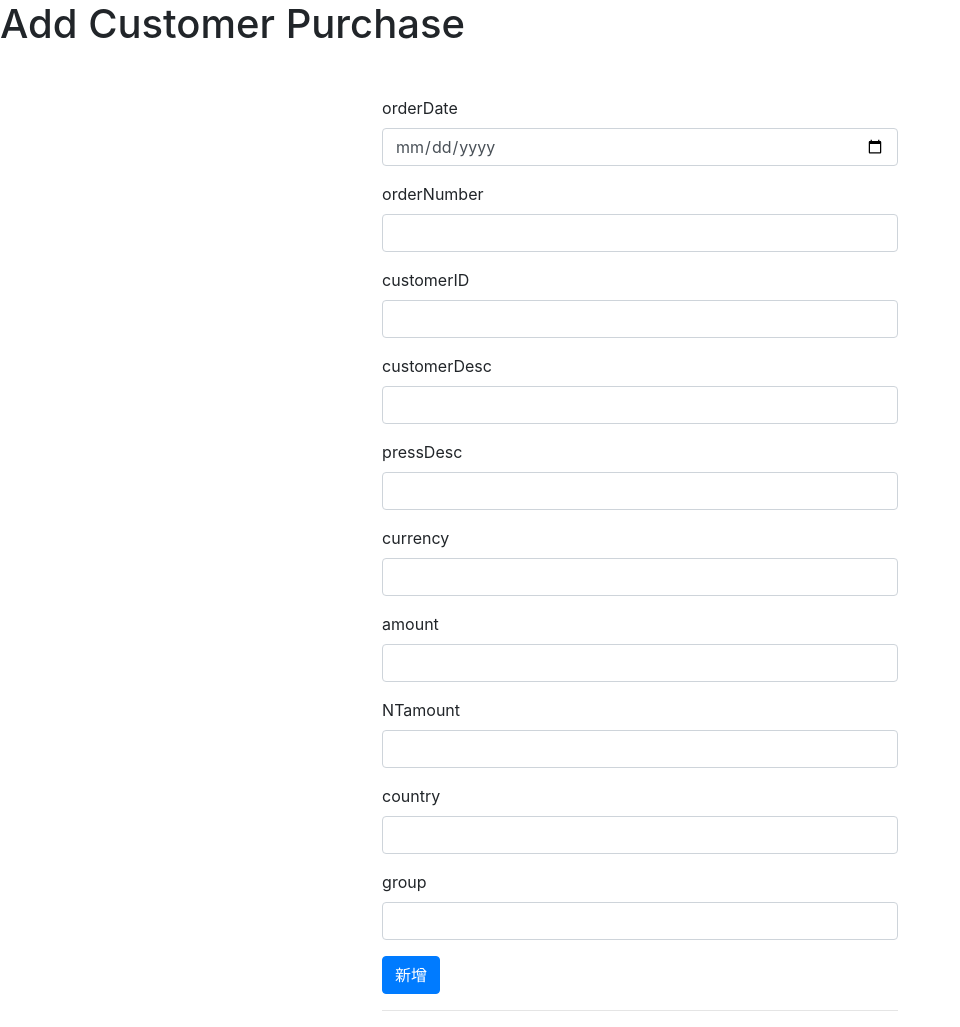
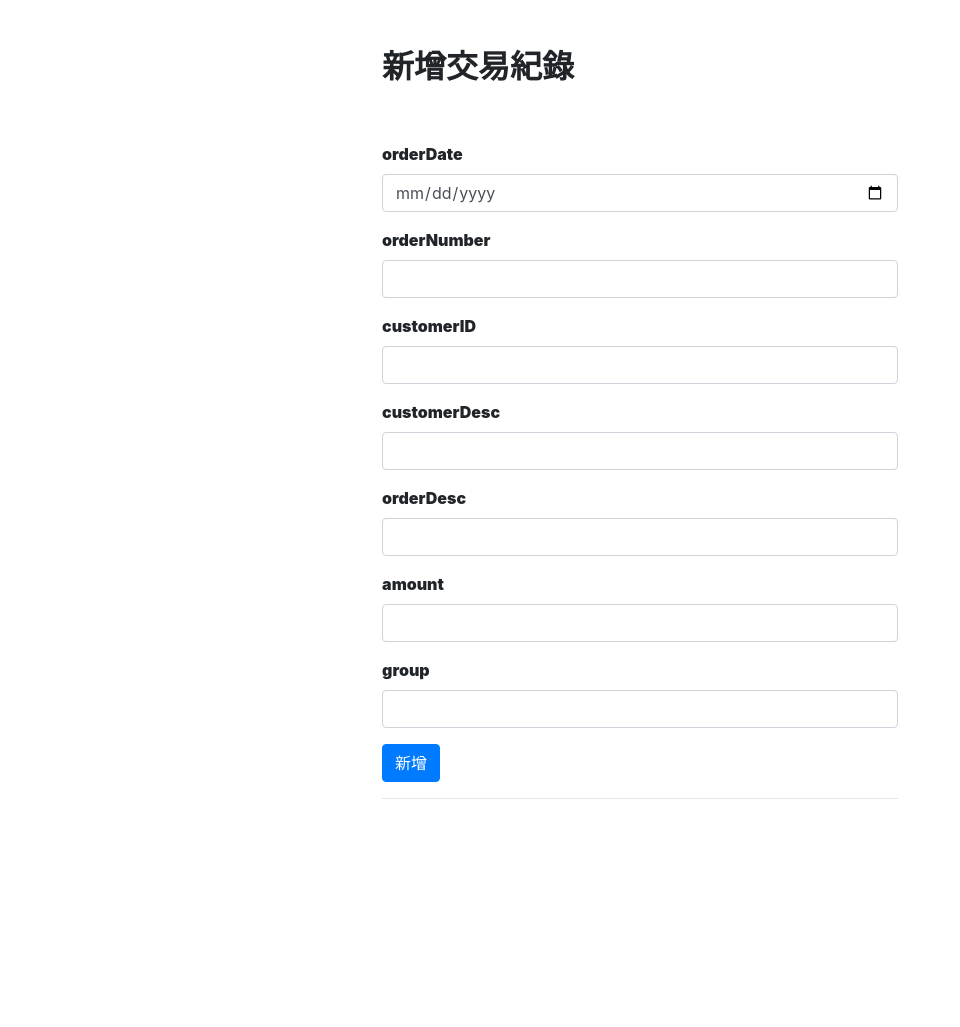
Before and after one commit to wmcompass/onboard, a Django app: page /addPurchase in a window 1280 px wide. Shown: the part 56-1083 px from the top of the page, without its empty margins (0-960 px from the left). After the commit the page ends 855 px from the top, so only its background shows below. Run offline with Django 3.2, Linux system fonts and the light colour scheme; a user stored in the database is signed in; data comes from the database, SQL or seed files in the repository; some libraries are stand-ins or nearby versions.

Commit message:
'20200805'

```diff
--- a/display/forms.py
+++ b/display/forms.py
@@ -16,11 +16,9 @@
 class addPurchaseForm(ModelForm):
     class Meta:
         model = purchase
-        fields = ['orderDate', 'orderNumber', 'customerID', 'customerDesc', 'pressDesc',
-                  'currency', 'amount', 'NTamount', 'country', 'group']
+        fields = ['orderDate', 'orderNumber', 'customerID', 'customerDesc', 'orderDesc', 'amount', 'group']
 
 class editPurchaseForm(ModelForm):
     class Meta:
         model = purchase
-        fields = ['orderDate', 'orderNumber', 'customerID', 'customerDesc', 'pressDesc',
-                  'currency', 'amount', 'NTamount', 'country']
+        fields = ['orderDate', 'orderNumber', 'customerID', 'customerDesc', 'orderDesc', 'amount']
--- a/display/models.py
+++ b/display/models.py
@@ -8,11 +8,8 @@
     orderNumber = models.CharField(max_length=100)
     customerID = models.CharField(max_length=100)
     customerDesc = models.CharField(max_length=250)
-    pressDesc = models.CharField(max_length=250)
-    currency = models.CharField(max_length=20)
+    orderDesc = models.CharField(max_length=500, blank=True)
     amount = models.FloatField()
-    NTamount = models.FloatField()
-    country = models.CharField(max_length=100)
     group = models.CharField(max_length=250)
 
     def __str__ (self):
--- a/display/templates/display/addPurchase.html
+++ b/display/templates/display/addPurchase.html
@@ -2,7 +2,11 @@
 
 {% block content %}
 
-<h1>Add Customer Purchase</h1>
+    <div class="row justify-content-center mt-5">
+        <div class="col-md-5">
+            <h2><b>新增交易紀錄<b></h2>
+        </div>
+    </div>
 
 
     <div class="row justify-content-center mt-5">
@@ -32,28 +36,16 @@
                             <input type="text" name="customerDesc" class="form-control" id="customerDesc">
                         </div>
                         <div class="form-group">
-                            <label for="pressDesc">pressDesc</label>
-                            <input type="text" name="pressDesc" class="form-control" id="pressDesc">
-                        </div>
-                        <div class="form-group">
-                            <label for="currency">currency</label>
-                            <input type="text" name="currency" class="form-control" id="currency">
+                            <label for="orderDesc">orderDesc</label>
+                            <input type="text" name="orderDesc" class="form-control" id="orderDesc">
                         </div>
                         <div class="form-group">
                             <label for="amount">amount</label>
                             <input type="text" name="amount" class="form-control" id="amount">
                         </div>
                         <div class="form-group">
-                            <label for="NTamount">NTamount</label>
-                            <input type="text" name="NTamount" class="form-control" id="NTamount">
-                        </div>
-                        <div class="form-group">
-                            <label for="country">country</label>
-                            <input type="text" name="country" class="form-control" id="country">
-                        </div>
-                        <div class="form-group">
                             <label for="group">group</label>
-                            <input type="text" name="group" class="form-control" id="group" ">
+                            <input type="text" name="group" class="form-control" id="group">
                         </div>
 
                         <button type="submit" class="btn btn-primary">新增</button>
@@ -78,24 +70,12 @@
                             <input type="text" name="customerDesc" class="form-control" id="customerDesc">
                         </div>
                         <div class="form-group">
-                            <label for="pressDesc">pressDesc</label>
-                            <input type="text" name="pressDesc" class="form-control" id="pressDesc">
-                        </div>
-                        <div class="form-group">
-                            <label for="currency">currency</label>
-                            <input type="text" name="currency" class="form-control" id="currency">
+                            <label for="orderDesc">orderDesc</label>
+                            <input type="text" name="orderDesc" class="form-control" id="orderDesc">
                         </div>
                         <div class="form-group">
                             <label for="amount">amount</label>
                             <input type="text" name="amount" class="form-control" id="amount">
-                        </div>
-                        <div class="form-group">
-                            <label for="NTamount">NTamount</label>
-                            <input type="text" name="NTamount" class="form-control" id="NTamount">
-                        </div>
-                        <div class="form-group">
-                            <label for="country">country</label>
-                            <input type="text" name="country" class="form-control" id="country">
                         </div>
                         <div class="form-group">
                             <input type="hidden" name="group" class="form-control" id="group" value="{{ group }}">
--- a/display/templates/display/base.html
+++ b/display/templates/display/base.html
@@ -45,7 +45,7 @@
             </div>
         {% else %}
             <a class="navbar-brand" href="{% url 'membershipHome' %}">
-                <span>onboard</span>
+                <img src="{% static 'display/onboard-2.png' %}" width="100" height="30" class="d-inline-block align-top">
             </a>
             <button class="navbar-toggler" type="button" data-toggle="collapse" data-target="#navbarNav" aria-controls="navbarNav" aria-expanded="false" aria-label="Toggle navigation">
                 <span class="navbar-toggler-icon"></span>
@@ -60,11 +60,11 @@
                         </form>
                     </li>
                 </ul>
-            </div>>
+            </div>
         {% endif %}
     {% else %}
-        <a class="navbar-brand" href="{% url 'home' %}">
-            <span>onboard</span>
+        <a class="navbar-brand" href="{% url 'membershipHome' %}">
+            <img src="{% static 'display/onboard-2.png' %}" width="100" height="30" class="d-inline-block align-top">
         </a>
         <button class="navbar-toggler" type="button" data-toggle="collapse" data-target="#navbarNav" aria-controls="navbarNav" aria-expanded="false" aria-label="Toggle navigation">
             <span class="navbar-toggler-icon"></span>
```
Also changed, not shown: display/templates/display/editAccount.html (+8 -3 lines), display/templates/display/editPurchase.html (+11 -6 lines), display/templates/display/manageAccount.html (+6 -2 lines), display/templates/display/membershipHome.html (+4 -12 lines), verify/templates/verify/adminRegister.html (+6 -6 lines), verify/templates/verify/home.html (+4 -4 lines), verify/templates/verify/signup.html (+8 -8 lines), db.sqlite3, display/migrations/0014_auto_20200805_1319.py (added).
